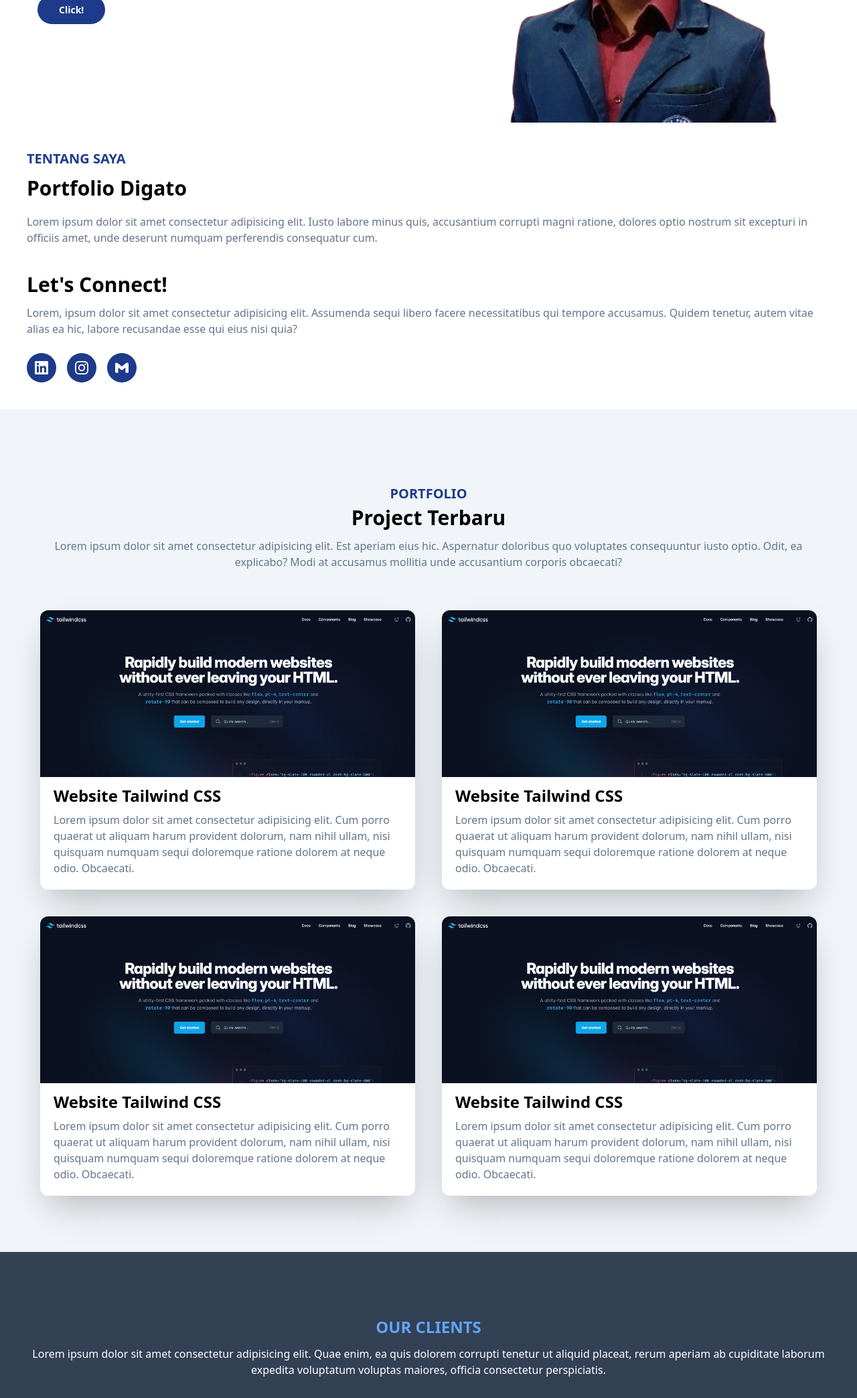
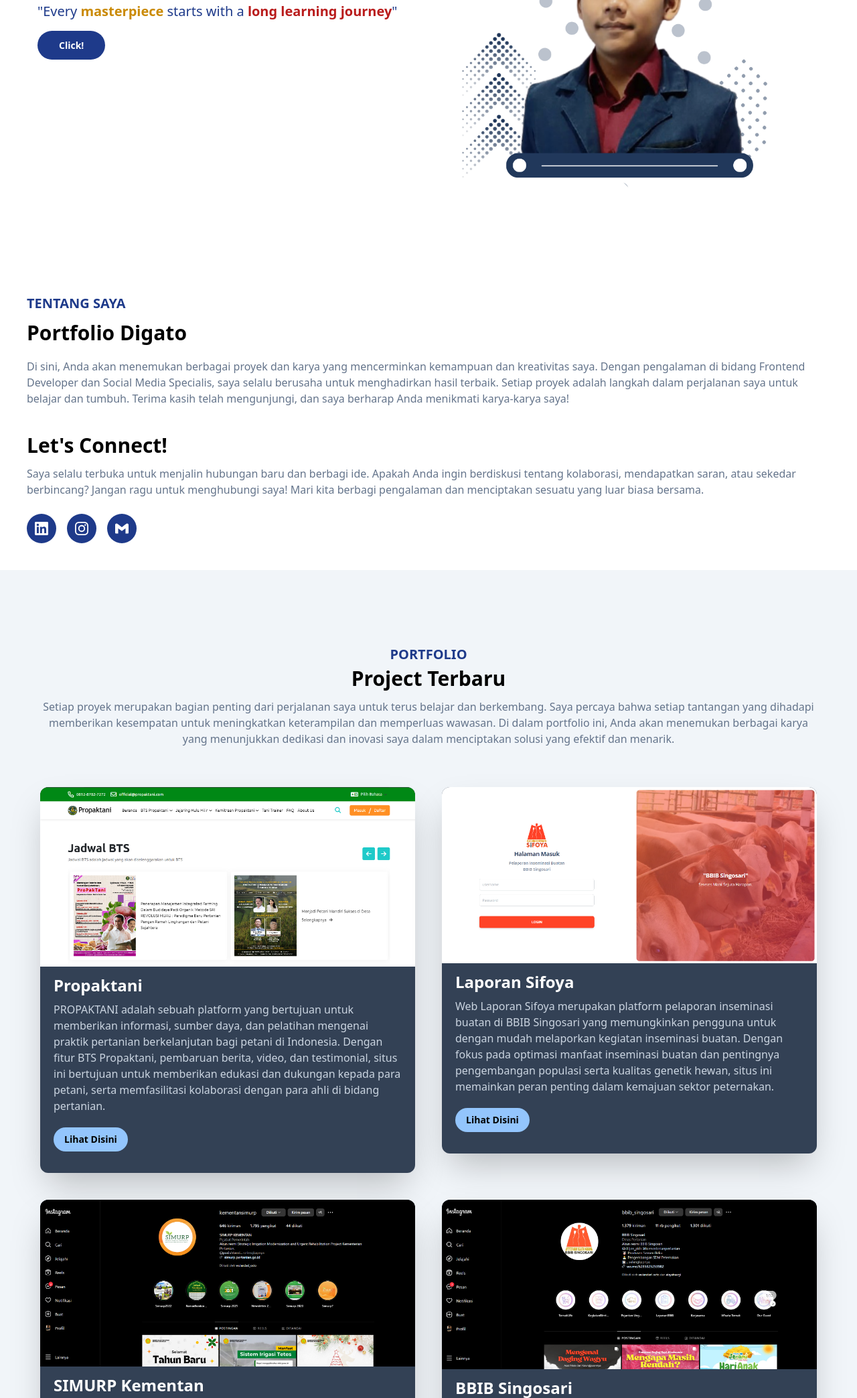
Before and after one commit to DickyGustyanto/portfolio-tailwind-css, a website: page index.html in a window 1280 px wide. Shown: the part 424-2511 px from the top of the page at 67% size. Drawn offline with Linux system fonts and the light colour scheme.

Commit message:
Update portolio web V.1.1

```diff
--- a/index.html
+++ b/index.html
@@ -1,5 +1,5 @@
 <!DOCTYPE html>
-<html lang="en">
+<html lang="en" class="scroll-smooth">
 <head>
     <meta charset="UTF-8">
     <meta name="viewport" content="width=device-width, initial-scale=1.0">
@@ -29,10 +29,10 @@
                         <nav id="nav-menu" class="hidden absolute py-5 bg-white shadow-lg rounded-lg max-w-[250px] w-full right-4 top-full lg:static lg:block lg:max-w-full lg:shadow-none lg:bg-transparent">
                             <ul class="block lg:flex">
                                 <li class="group">
-                                    <a href="#home" class="py-2 mx-8 flex group-hover:text-darkBlue">Beranda</a>
+                                    <a href="#beranda" class="py-2 mx-8 flex group-hover:text-darkBlue">Beranda</a>
                                 </li>
                                 <li class="group">
-                                    <a href="#about" class="py-2 mx-8 flex group-hover:text-darkBlue">About Me</a>
+                                    <a href="#about2" class="py-2 mx-8 flex group-hover:text-darkBlue">About Me</a>
                                 </li>
                                 <li class="group">
                                     <a href="#portfolio" class="py-2 mx-8 flex group-hover:text-darkBlue">Portfolio</a>
@@ -59,21 +59,17 @@
         <div class="container">
             <!-- Nama -->
             <div class="flex flex-wrap">
-                <div class="w-full self-center px-4 lg:w-1/2">
+                <div class="w-full self-center px-4 lg:w-1/2  ">
                     <h1 class="text-xl font-semibold text-darkBlue md:text-xl">Halo Semuanya👋, Saya
                         <span class="block text-darkSlate text-5xl my-3 pr-5 font-bold lg:text-6xl ">Dicky Gustyanto</span></h1>
-                    <h2 class="font-medium text-2xl text-semiDarkSlate mt-4 mb-2 lg:text-lg lg:mt-3">Frontend Engineer</h2>
-                    <p class="font-medium text-xl text-lightDarkSlate leading-relaxed mb-5 lg:text-xl">Start your dream from here!</p>
-
-
+                    <h2 class="font-medium text-2xl text-semiDarkSlate mt-4 mb-2 lg:text-lg lg:mt-3">Frontend Engineer & Social Media Specialist</h2>
+                    <p class="font-medium text-xl text-darkBlue leading-relaxed mb-6 lg:text-xl">"Every <span class="text-yellow-600 font-bold">masterpiece</span> starts with a <span class="text-red-700 font-bold">long learning journey</span>"</p>
                         <a href="https://www.linkedin.com/in/dickygustyanto" target="_blank" class=" bg-darkBlue hover:bg-red-800 py-3 px-8 rounded-full font-semibold text-white text-sm  active:bg-blue-500 active:text-black border-none">Click!</a>
-
-
                 </div>
                 <!-- Foto Profil -->
-                <div class="w-full self-end px-4 mb-10 lg:w-1/2 lg:mt-9 lg:right-0">
+                <div class="w-full self-end px-4 mb-10 lg:w-1/2 lg:right-0 lg:pt-36">
                     <div class="mt-10 relative w-100 h-100">
-                        <img src="./dist/img/digato.png" alt="Foto Profil" class="max-w-full mx-auto">
+                        <img src="./dist/img/digato-2.png" alt="Foto Profil" class="w-[400px] lg:w-[500px] mx-auto">
                         <!-- <span class="absolute bottom-0 -z-10">
                             <svg width="400" height="400" viewBox="0 0 200 200" xmlns="http://www.w3.org/2000/svg">
                                 <path fill="#172554" d="M46.6,-68.6C60.6,-63.5,72.3,-50.9,78,-36.3C83.6,-21.6,83.2,-4.9,76.4,7.8C69.5,20.4,56.4,28.9,45.7,37.6C35.1,46.3,26.9,55.1,15.3,64C3.6,72.9,-11.5,81.8,-20.8,76.5C-30.1,71.2,-33.7,51.7,-39,38C-44.4,24.3,-51.5,16.4,-58.7,4.9C-65.8,-6.6,-72.9,-21.6,-69.1,-32.2C-65.3,-42.9,-50.5,-49.2,-37.1,-54.7C-23.8,-60.2,-11.9,-64.8,2.2,-68.2C16.3,-71.6,32.6,-73.8,46.6,-68.6Z" transform="translate(100 100)" />
@@ -87,17 +83,18 @@
     <!-- Hero Section End -->
 
     <!-- About Section Start -->
-    <section id="about">
-        <div class="container">
+    <div id="about2" class="w-full py-10 lg:py-0 "></div>
+    <section  class="sm:pt-28">
+        <div " class="container">
             <div class="flex-nowrap">
                 <div class="w-full mb-10">
                     <h4 class="font-bold uppercase text-darkBlue text-xl mb-3">Tentang Saya</h4>
                     <h2 class="font-bold  mb-5 text-3xl">Portfolio Digato</h2>
-                    <p class="text-semiDarkSlate">Lorem ipsum dolor sit amet consectetur adipisicing elit. Iusto labore minus quis, accusantium corrupti magni ratione, dolores optio nostrum sit excepturi in officiis amet, unde deserunt numquam perferendis consequatur cum.</p>
+                    <p class="text-semiDarkSlate">Di sini, Anda akan menemukan berbagai proyek dan karya yang mencerminkan kemampuan dan kreativitas saya. Dengan pengalaman di bidang Frontend Developer dan Social Media Specialis, saya selalu berusaha untuk menghadirkan hasil terbaik. Setiap proyek adalah langkah dalam perjalanan saya untuk belajar dan tumbuh. Terima kasih telah mengunjungi, dan saya berharap Anda menikmati karya-karya saya!</p>
                 </div>
                 <div class="w-full mb-6">
                     <h3 class="font-semibold text-3xl mb-3">Let's Connect!</h3>
-                    <p class="text-semiDarkSlate">Lorem, ipsum dolor sit amet consectetur adipisicing elit. Assumenda sequi libero facere necessitatibus qui tempore accusamus. Quidem tenetur, autem vitae alias ea hic, labore recusandae esse qui eius nisi quia?</p>
+                    <p class="text-semiDarkSlate">Saya selalu terbuka untuk menjalin hubungan baru dan berbagi ide. Apakah Anda ingin berdiskusi tentang kolaborasi, mendapatkan saran, atau sekedar berbincang? Jangan ragu untuk menghubungi saya! Mari kita berbagi pengalaman dan menciptakan sesuatu yang luar biasa bersama.</p>
                 </div>
                 <div class="flex items-center">
                     <!-- Linkedin -->
@@ -126,43 +123,63 @@
                 <div class="text-center px-4 mb-10 w-full">
                     <h2 class="font-semibold mb-1 text-xl text-darkBlue">PORTFOLIO</h2>
                     <h4 class="font-bold text-3xl mb-3">Project Terbaru</h4>
-                    <p class="text-semiDarkSlate">Lorem ipsum dolor sit amet consectetur adipisicing elit. Est aperiam eius hic. Aspernatur doloribus quo voluptates consequuntur iusto optio. Odit, ea explicabo? Modi at accusamus mollitia unde accusantium corporis obcaecati?</p>
+                    <p class="text-semiDarkSlate">Setiap proyek merupakan bagian penting dari perjalanan saya untuk terus belajar dan berkembang. Saya percaya bahwa setiap tantangan yang dihadapi memberikan kesempatan untuk meningkatkan keterampilan dan memperluas wawasan. Di dalam portfolio ini, Anda akan menemukan berbagai karya yang menunjukkan dedikasi dan inovasi saya dalam menciptakan solusi yang efektif dan menarik.</p>
                 </div>
                 <div class="flex flex-wrap justify-center">
-                    <div class="md:w-1/2 p-5">
-                            <div class="rounded-xl shadow-2xl overflow-hidden bg-white">
-                                <img src="./dist/img/portfolio-1.png" width="w-full" alt="">
-                                <a href="" class="group">
-                                    <h3 class="font-bold text-2xl mt-3 mx-5 group-hover:text-darkBlue">Website Tailwind CSS</h3>
+                    <div class="md:w-1/2 p-5 lg:w-1/2">
+                            <div class="rounded-xl shadow-2xl overflow-hidden bg-slate-700 text-white">
+                                <img src="./dist/img/propaktani.png" width="w-full" alt="">
+                                <a href="https://propaktani.com/" target="_blank" class="group">
+                                    <h3 class="font-bold text-2xl mt-3 mx-5 group-hover:text-darkBlue text-white">Propaktani</h3>
                                 </a>
-                            <p class="text-semiDarkSlate mt-2 mx-5 mb-5">Lorem ipsum dolor sit amet consectetur adipisicing elit. Cum porro quaerat ut aliquam harum provident dolorum, nam nihil ullam, nisi quisquam numquam sequi doloremque ratione dolorem at neque odio. Obcaecati.</p>
+                            <p class="text-slate-300 mt-2 mx-5 mb-5">PROPAKTANI adalah sebuah platform yang bertujuan untuk memberikan informasi, sumber daya, dan pelatihan mengenai praktik pertanian berkelanjutan bagi petani di Indonesia. Dengan fitur BTS Propaktani, pembaruan berita, video, dan testimonial, situs ini bertujuan untuk memberikan edukasi dan dukungan kepada para petani, serta memfasilitasi kolaborasi dengan para ahli di bidang pertanian. </p>
+                            <a href="https://propaktani.com/" target="_blank" class="mx-5 group">
+                                <button class="font-semibold px-4 py-2 bg-blue-300 text-black mb-8 text-sm rounded-full group-hover:bg-red-800 border-none group-hover:text-white">
+                                    Lihat Disini
+                                </button>
+                            </a>
                             </div>
                     </div>
-                    <div class="md:w-1/2 p-5">
-                        <div class="rounded-xl shadow-2xl overflow-hidden bg-white">
-                            <img src="./dist/img/portfolio-1.png" width="w-full" alt="">
-                            <a href="" class="group">
-                                <h3 class="font-bold text-2xl mt-3 mx-5 group-hover:text-darkBlue">Website Tailwind CSS</h3>
+                    <div class="md:w-1/2 p-5 lg:w-1/2">
+                        <div class="rounded-xl shadow-2xl overflow-hidden bg-slate-700">
+                            <img src="./dist/img/sifoya.png" width="w-full" alt="">
+                            <a href="http://laporan.sifoya.com/" target="_blank" class=" group">
+                                <h3 class="font-bold text-2xl mt-3 mx-5 group-hover:text-darkBlue text-white">Laporan Sifoya</h3>
                             </a>
-                        <p class="text-semiDarkSlate mt-2 mx-5 mb-5">Lorem ipsum dolor sit amet consectetur adipisicing elit. Cum porro quaerat ut aliquam harum provident dolorum, nam nihil ullam, nisi quisquam numquam sequi doloremque ratione dolorem at neque odio. Obcaecati.</p>
+                        <p class="text-slate-300 mt-2 mx-5 mb-5">Web Laporan Sifoya merupakan platform pelaporan inseminasi buatan di BBIB Singosari yang memungkinkan pengguna untuk dengan mudah melaporkan kegiatan inseminasi buatan. Dengan fokus pada optimasi manfaat inseminasi buatan dan pentingnya pengembangan populasi serta kualitas genetik hewan, situs ini memainkan peran penting dalam kemajuan sektor peternakan.</p>
+                        <a href="http://laporan.sifoya.com/" target="_blank" class="mx-5 group">
+                            <button class="font-semibold px-4 py-2 bg-blue-300 text-black mb-8 text-sm rounded-full group-hover:bg-red-800 border-none group-hover:text-white">
+                                Lihat Disini
+                            </button>
+                        </a>
                         </div>
                     </div>
-                    <div class="md:w-1/2 p-5">
-                        <div class="rounded-xl shadow-2xl overflow-hidden bg-white">
-                            <img src="./dist/img/portfolio-1.png" width="w-full" alt="">
-                            <a href="" class="group">
-                                <h3 class="font-bold text-2xl mt-3 mx-5 group-hover:text-darkBlue">Website Tailwind CSS</h3>
+                    <div class="md:w-1/2 p-5 lg:w-1/2">
+                        <div class="rounded-xl shadow-2xl overflow-hidden bg-slate-700">
+                            <img src="./dist/img/simurp.png" width="w-full" alt="">
+                            <a href="https://www.instagram.com/kementansimurp/" target="_blank" class="group">
+                                <h3 class="font-bold text-2xl mt-3 mx-5 group-hover:text-darkBlue text-white">SIMURP Kementan</h3>
                             </a>
-                        <p class="text-semiDarkSlate mt-2 mx-5 mb-5">Lorem ipsum dolor sit amet consectetur adipisicing elit. Cum porro quaerat ut aliquam harum provident dolorum, nam nihil ullam, nisi quisquam numquam sequi doloremque ratione dolorem at neque odio. Obcaecati.</p>
+                        <p class="text-slate-300 mt-2 mx-5 mb-5">SIMURP (Strategic Irrigation Modernization and Urgent Rehabilitation Project)  adalah akun yang menampilkan kegiatan proyek modernisasi dan rehabilitasi irigasi oleh Kementerian Pertanian. Kontennya mencakup perkembangan proyek, teknologi irigasi, program pelatihan, dan kolaborasi dengan petani untuk meningkatkan produktivitas pertanian.</p>
+                        <a href="https://www.instagram.com/kementansimurp/" target="_blank" class="mx-5 group">
+                            <button class="font-semibold px-4 py-2 bg-blue-300 text-black mb-8 text-sm rounded-full group-hover:bg-red-800 border-none group-hover:text-white">
+                                Lihat Disini
+                            </button>
+                        </a>
                         </div>
                     </div>
-                    <div class="md:w-1/2 p-5">
-                        <div class="rounded-xl shadow-2xl overflow-hidden bg-white">
-                            <img src="./dist/img/portfolio-1.png" width="w-full" alt="">
-                            <a href="" class="group">
-                                <h3 class="font-bold text-2xl mt-3 mx-5 group-hover:text-darkBlue">Website Tailwind CSS</h3>
+                    <div class="md:w-1/2 p-5 lg:w-1/2">
+                        <div class="rounded-xl shadow-2xl overflow-hidden bg-slate-700">
+                            <img src="./dist/img/igbbib.png" width="w-full" alt="">
+                            <a href="https://www.instagram.com/bbib_singosari/" target="_blank" class="group">
+                                <h3 class="font-bold text-2xl mt-3 mx-5 group-hover:text-darkBlue text-white">BBIB Singosari</h3>
                             </a>
-                        <p class="text-semiDarkSlate mt-2 mx-5 mb-5">Lorem ipsum dolor sit amet consectetur adipisicing elit. Cum porro quaerat ut aliquam harum provident dolorum, nam nihil ullam, nisi quisquam numquam sequi doloremque ratione dolorem at neque odio. Obcaecati.</p>
+                        <p class="text-slate-300 mt-2 mx-5 mb-5">BBIB Singosari adalah akun Instagram yang menampilkan kegiatan dan layanan Balai Besar Inseminasi Buatan (BBIB) Singosari. Kontennya meliputi informasi tentang inseminasi buatan, pembibitan ternak, edukasi teknologi peternakan, serta berbagai aktivitas dan program BBIB Singosari untuk mendukung industri peternakan di Indonesia.</p>
+                        <a href="https://www.instagram.com/bbib_singosari/" target="_blank" class="mx-5 group">
+                            <button class="font-semibold px-4 py-2 bg-blue-300 text-black mb-8 text-sm rounded-full group-hover:bg-red-800 border-none group-hover:text-white">
+                                Lihat Disini
+                            </button>
+                        </a>
                         </div>
                     </div>
                 </div>
@@ -175,7 +192,7 @@
             <div class="container">
                 <div class="w-full text-center">
                     <h4 class="font-bold text-2xl text-blue-40  0 mb-3 text-blue-400">OUR CLIENTS</h4>
-                    <p class="text-white">Lorem ipsum dolor sit amet consectetur adipisicing elit. Quae enim, ea quis dolorem corrupti tenetur ut aliquid placeat, rerum aperiam ab cupiditate laborum expedita voluptatum voluptas maiores, officia consectetur perspiciatis.</p>
+                    <p class="text-white">Setiap kolaborasi memberikan kesempatan untuk memahami kebutuhan dan menciptakan solusi yang tepat. Saya percaya bahwa hubungan yang kuat dengan klien adalah kunci untuk mencapai hasil yang sukses. Terima kasih kepada semua klien yang telah mempercayai dalam perjalanan mereka.</p>
                 </div>
                 <div class="md:1/2 p-5 flex flex-wrap items-center justify-center">
                     <a href="" class="max-w-28 mx-5 py-8 hover:grayscale transition duration-300">
@@ -199,8 +216,8 @@
         <section id="artikel" class="pt-24 pb-16">
             <div class="container">
                 <div class="text-center">
-                    <h3 class="font-bold text-2xl text-darkBlue mb-4">ARTIKEL BLOG</h3>
-                    <p>Lorem ipsum, dolor sit amet consectetur adipisicing elit. Delectus quasi aspernatur accusantium quis deleniti, impedit eum, in quos sit, id numquam magnam qui sed facilis nesciunt iste asperiores. Aut, nam.</p>
+                    <h3 class="font-bold text-2xl text-darkBlue mb-4">ARTIKEL</h3>
+                    <p>Di sini, saya membahas topik yang menarik dan relevan, memberikan wawasan serta informasi yang bermanfaat. Dengan pengetahuan dan perspektif yang saya miliki, saya berharap artikel ini dapat menginspirasi. Mari kita jelajahi bersama.</p>
                 </div>
                 <div class="flex flex-wrap justify-center p-4">
                     <div class="md:w-1/2">
@@ -227,7 +244,7 @@
                             <a href="" class="group">
                                 <h3 class="text-xl text-white font-bold mx-6 mt-3 mb-2">Judul Artikel 2</h3>
                             </a>
-                            <p class="mb-4 mx-6 text-slate-300 text-sm">Lorem ipsum dolor sit amet consectetur adipisicing elit. Molestias adipisci temporibus alias reiciendis ipsum ratione nam, nihil vero sunt officia doloremque soluta expedita culpa commodi! Repellat vel maxime quod vero!</p>
+                            <p class="mb-4 mx-6 text-slate-300 text-sm ">Lorem ipsum dolor sit amet consectetur adipisicing elit. Molestias adipisci temporibus alias reiciendis ipsum ratione nam, nihil vero sunt officia doloremque soluta expedita culpa commodi! Repellat vel maxime quod vero!</p>
                             <a href="" class="mx-5 group">
                                 <button class="font-semibold px-4 py-2 bg-blue-300 text-black mb-8 text-sm rounded-full group-hover:bg-red-800 border-none group-hover:text-white">
                                     Baca Selengkapnya
@@ -243,7 +260,7 @@
                             <a href="" class="group">
                                 <h3 class="text-xl text-white font-bold mx-6 mt-3 mb-2">Judul Artikel 3</h3>
                             </a>
-                            <p class="mb-4 mx-6 text-slate-300 text-sm">Lorem ipsum dolor sit amet consectetur adipisicing elit. Molestias adipisci temporibus alias reiciendis ipsum ratione nam, nihil vero sunt officia doloremque soluta expedita culpa commodi! Repellat vel maxime quod vero!</p>
+                            <p class="mb-4 mx-6 text-slate-300 text-sm ">Lorem ipsum dolor sit amet consectetur adipisicing elit. Molestias adipisci temporibus alias reiciendis ipsum ratione nam, nihil vero sunt officia doloremque soluta expedita culpa commodi! Repellat vel maxime quod vero!</p>
                             <a href="" class="mx-5 group">
                                 <button class="font-semibold px-4 py-2 bg-blue-300 text-black mb-8 text-sm rounded-full group-hover:bg-red-800 border-none group-hover:text-white">
                                     Baca Selengkapnya
@@ -259,7 +276,7 @@
                             <a href="" class="group">
                                 <h3 class="text-xl text-white font-bold mx-6 mt-3 mb-2">Judul Artikel 4</h3>
                             </a>
-                            <p class="mb-4 mx-6 text-slate-300 text-sm">Lorem ipsum dolor sit amet consectetur adipisicing elit. Molestias adipisci temporibus alias reiciendis ipsum ratione nam, nihil vero sunt officia doloremque soluta expedita culpa commodi! Repellat vel maxime quod vero!</p>
+                            <p class="mb-4 mx-6 text-slate-300 text-sm ">Lorem ipsum dolor sit amet consectetur adipisicing elit. Molestias adipisci temporibus alias reiciendis ipsum ratione nam, nihil vero sunt officia doloremque soluta expedita culpa commodi! Repellat vel maxime quod vero!</p>
                             <a href="" class="mx-5 group">
                                 <button class="font-semibold px-4 py-2 bg-blue-300 text-black mb-8 text-sm rounded-full group-hover:bg-red-800 border-none group-hover:text-white">
                                     Baca Selengkapnya
@@ -280,7 +297,7 @@
                     <div class="text-center mb-5">
                         <h3 class="text-2xl text-black">Contact</h3>
                         <h2 class="font-bold text-3xl text-darkBlue mb-3">Hubungi Saya</h2>
-                        <p class="text-black mb-10">Lorem ipsum dolor sit amet consectetur adipisicing elit. Repellat sit ratione facere hic doloribus accusamus, voluptas nobis repudiandae dicta asperiores facilis excepturi assumenda quisquam a repellendus iusto, aliquid ea quas.</p>
+                        <p class="text-black mb-10">Saya senang mendengar dari Anda! Jika Anda memiliki pertanyaan, saran, atau ingin berdiskusi lebih lanjut, jangan ragu untuk menghubungi saya. Anda dapat menghubungi saya melalui email atau media sosial yang tertera di bawah. Mari kita terhubung dan ciptakan sesuatu yang luar biasa bersama!</p>
                     </div>
                 </div>
                 <form action="">
@@ -327,7 +344,7 @@
                         <h3 class="font-semibold text-xl mb-2 -mt-1">Tautan</h3>
                         <ul class="text-slate-300">
                             <a href="#beranda"><li class="mb-1 hover:text-blue-400">Beranda</li></a>
-                            <a href="#about"><li class="mb-1 hover:text-blue-400">Tentang Saya</li></a>
+                            <a href="#about2"><li class="mb-1 hover:text-blue-400">Tentang Saya</li></a>
                             <a href="#portfolio"><li class="mb-1 hover:text-blue-400">Portfolio</li></a>
                             <a href="#clients"><li class="mb-1 hover:text-blue-400">Clients</li></a>
                             <a href="#artikel"><li class="mb-1 hover:text-blue-400">Artikel Saya</li></a>
--- a/package.json
+++ b/package.json
@@ -3,13 +3,15 @@
   "version": "1.0.0",
   "main": "index.js",
   "scripts": {
-    "devtw" : "npx tailwindcss -i ./src/input.css -o ./dist/output.css --watch"
+    "devtw": "npx tailwindcss -i ./src/input.css -o ./dist/output.css --watch"
   },
   "keywords": [],
   "author": "",
   "license": "ISC",
   "description": "",
   "devDependencies": {
+    "prettier": "^3.3.3",
+    "prettier-plugin-tailwindcss": "^0.6.5",
     "tailwindcss": "^3.4.5"
   }
 }
```
Also changed, not shown: dist/img/digato-2.png (added), dist/img/igbbib.png (added), dist/img/propaktani.png (added), dist/img/sifoya.png (added), dist/img/simurp.png (added), dist/output.css, 2 other files.
